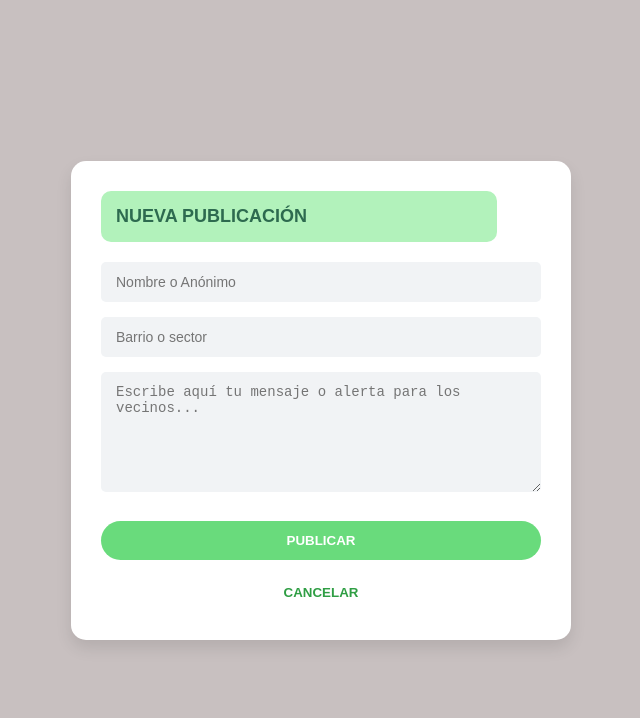
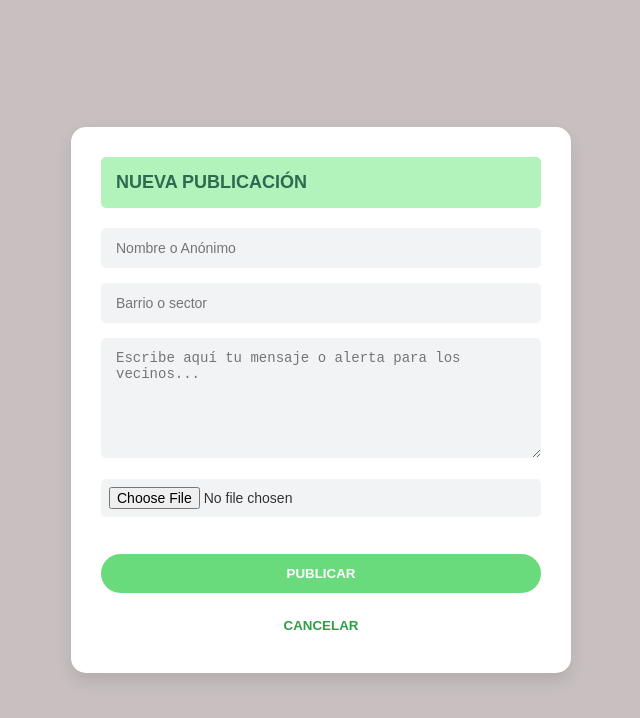
Before and after one commit to jhonny-r/ProyectoAutoCheck, a React (Create React App) app: page /NuevaEntradaForo in a window 1280 px wide. Shown: the top 718 px of the page, without its empty margins (319-959 px from the left). Built offline with nearby package versions, Linux system fonts and the light colour scheme.

Commit message:
cambios de estilos en nueva entrada del foro

```diff
--- a/src/Componente/NuevaEntradaForo.jsx
+++ b/src/Componente/NuevaEntradaForo.jsx
@@ -1,22 +1,44 @@
-import React from "react";
+import React, { useState } from "react";
 import "../Estilos/NuevaEntradaForo.css";
+import { useNavigate } from "react-router-dom";
 
 function NuevaEntradaForo() {
+  const navigate = useNavigate();
+  const [imagen, setImagen] = useState(null);
+
+  const handleImagenChange = (e) => {
+    setImagen(e.target.files[0]);
+  };
+
+  const handleSubmit = (e) => {
+    e.preventDefault();
+    // Aquí podrías enviar los datos y la imagen a tu servidor o sistema
+    console.log("Imagen seleccionada:", imagen);
+    navigate("/ForoVecinal");
+  };
+
   return (
     <div className="foro-container">
-      <form className="foro-form">
+      <form className="foro-form" onSubmit={handleSubmit}>
         <div className="foro-header">NUEVA PUBLICACIÓN</div>
 
         <input type="text" placeholder="Nombre o Anónimo" />
         <input type="text" placeholder="Barrio o sector" />
+
 
         <textarea
           placeholder="Escribe aquí tu mensaje o alerta para los vecinos..."
           rows="6"
         ></textarea>
 
+        <label className="label-file">
+
+          <input type="file" accept="image/*" onChange={handleImagenChange} />
+        </label>
+
+
         <button type="submit" className="btn-publicar">PUBLICAR</button>
-        <button type="button" className="btn-cancelar">CANCELAR</button>
+        <button type="button" className="btn-cancelar" onClick={() => navigate('/ForoVecinal')}>CANCELAR</button>
       </form>
     </div>
   );
--- a/src/Estilos/NuevaEntradaForo.css
+++ b/src/Estilos/NuevaEntradaForo.css
@@ -14,15 +14,18 @@
   padding: 30px;
   border-radius: 15px;
   box-shadow: 0 8px 16px rgba(0, 0, 0, 0.1);
+  display: flex;
+  flex-direction: column;
 }
 
 .foro-header {
+  width: 100%;
   background-color: #b2f2bb;
   color: #2d6a4f;
   font-weight: bold;
   text-align: center;
   padding: 15px;
-  border-radius: 10px;
+  border-radius: 5px;
   font-size: 18px;
   margin-bottom: 20px;
 }
@@ -71,3 +74,22 @@
   cursor: pointer;
   text-align: center;
 }
+
+.label-file {
+  font-weight: bold;
+  font-size: 14px;
+  margin-bottom: 12px;
+  display: flex;
+  flex-direction: column;
+  color: #333;
+  width: 100%;
+}
+
+.label-file input[type="file"] {
+  margin-top: 6px;
+  padding: 8px;
+  background-color: #f1f3f5;
+  border: none;
+  border-radius: 5px;
+  font-size: 14px;
+}
```
